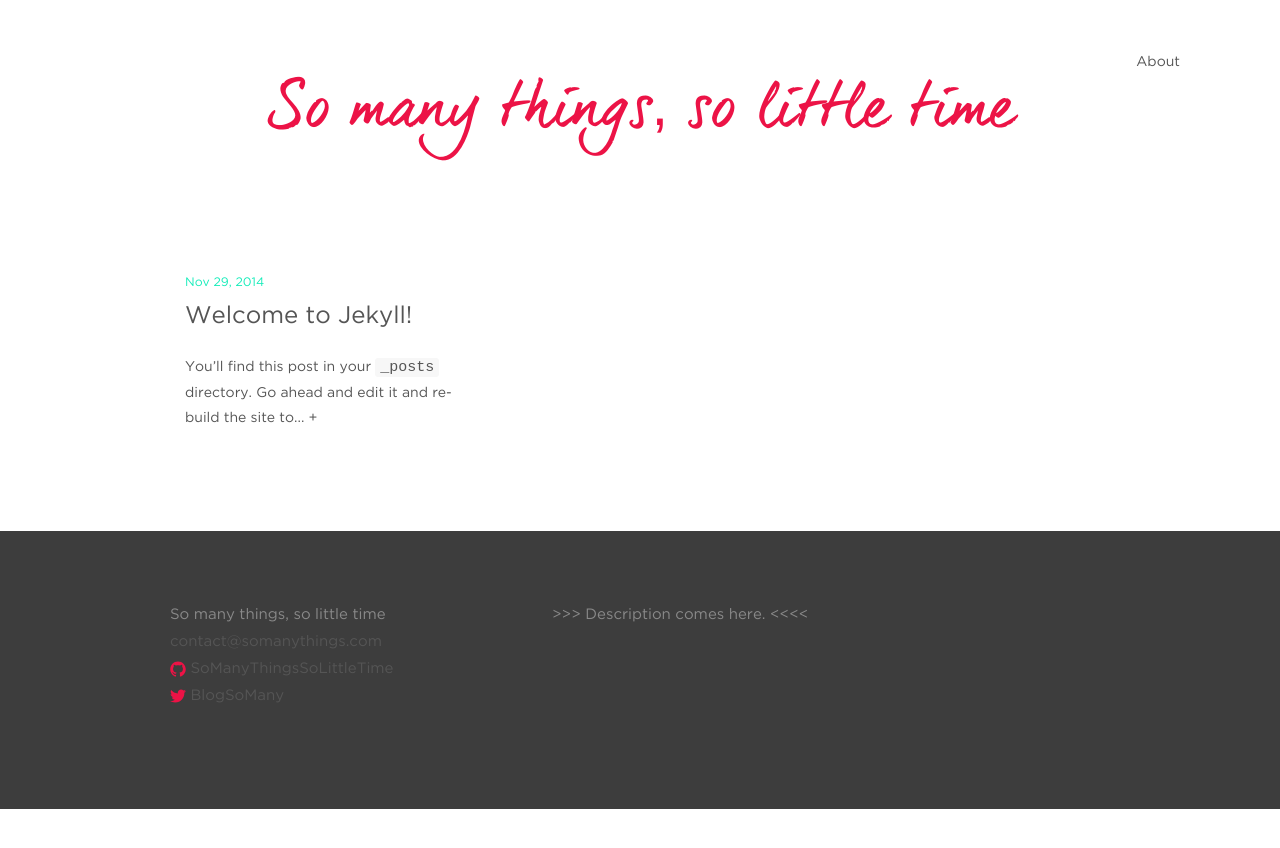
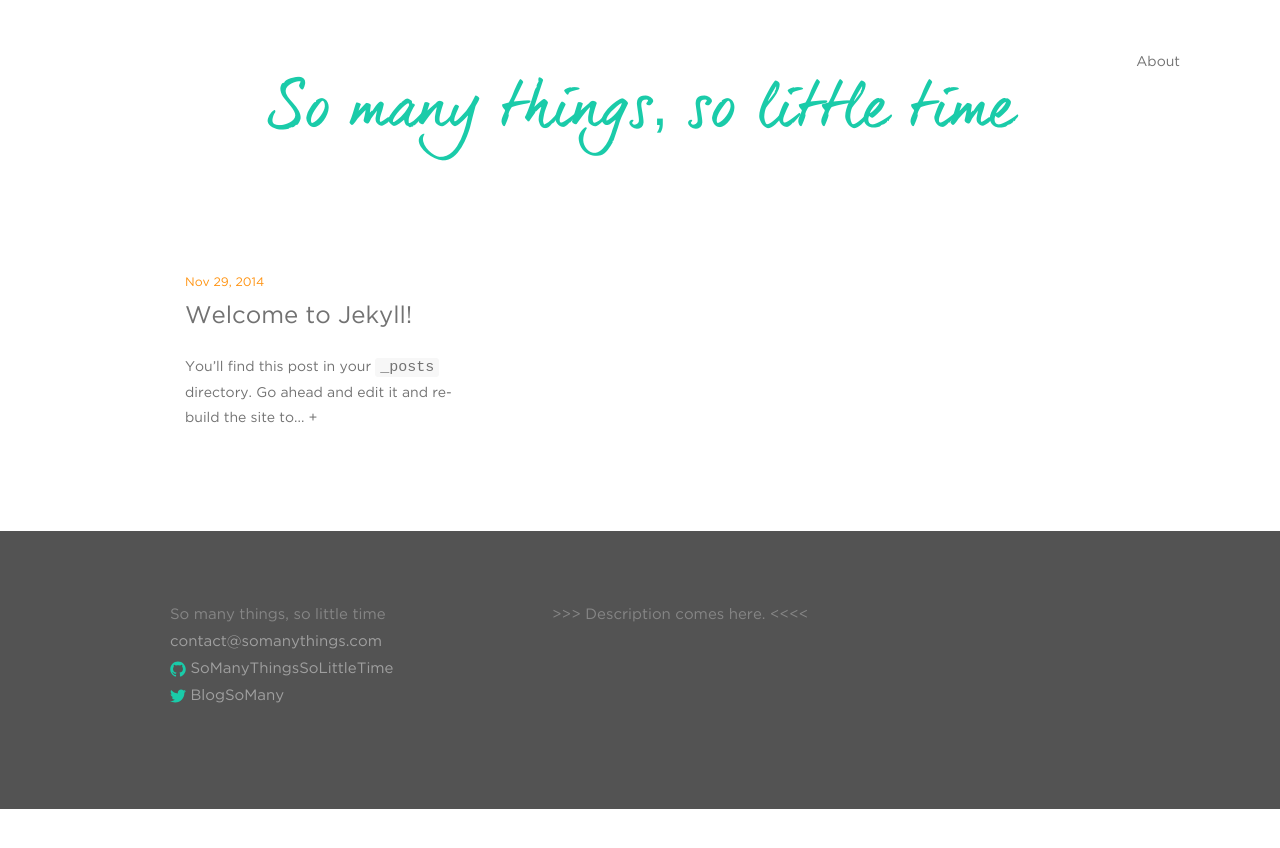
Before and after one commit to somanythingssolittletime/somanythingssolittletime.github.io, a Jekyll site: the page built from index.html, in a window 1280 px wide. Shown: the top 848 px of the page. Built offline with Jekyll 4.4.1, drawn with Linux system fonts in a browser that asks for light colours; some web fonts are replaced.

Commit message:
Defines color scheme

```diff
--- a/_sass/_base.scss
+++ b/_sass/_base.scss
@@ -97,7 +97,7 @@ a {
     }
 
     &:hover {
-        color: $rose-color;
+        color: $green-color;
     }
 }
 
@@ -108,7 +108,7 @@ a {
  */
 blockquote {
     color: $brand-color;
-    border-left: 4px solid $rose-color-light;
+    border-left: 4px solid $green-color-light;
     padding-left: $spacing-unit / 2;
     font-size: 18px;
     letter-spacing: -1px;
@@ -194,7 +194,7 @@ pre {
         vertical-align: middle;
 
         path {
-            fill: $rose-color;
+            fill: $green-color;
         }
     }
 }
--- a/_sass/_layout.scss
+++ b/_sass/_layout.scss
@@ -17,12 +17,12 @@
 
     &,
     &:visited {
-      color: $rose-color;
+      color: $green-color;
     }
     a {
         &:hover {
         text-decoration: none;
-        color: $rose-color-light;
+        color: $green-color-light;
       }
     }
 }
@@ -32,6 +32,10 @@
     float: right;
     text-align: right;
     margin: 0 100px;
+
+    a:hover {
+      color: $brand-color;
+    }
 
     .menu-icon {
         display: none;
@@ -52,7 +56,7 @@
         top: 9px;
         right: 30px;
         background-color: $background-color;
-        border: 1px solid $rose-color-light;
+        border: 1px solid $green-color-light;
         border-radius: 5px;
         text-align: right;
 
@@ -70,7 +74,7 @@
                 height: 15px;
 
                 path {
-                    fill: $rose-color-dark;
+                    fill: $green-color-dark;
                 }
             }
         }
@@ -111,6 +115,13 @@
 .social-media-list {
     list-style: none;
     margin-left: 0;
+
+    a {
+      color: $grey-color-lighter;
+      &:hover {
+        color: $green-color;
+      }
+    }
 }
 
 .footer-col-wrapper {
@@ -246,7 +257,7 @@
 
 #read-more {
   a {
-    &:visited { color: $rose-color; }
+    &:visited { color: $green-color; }
     &:hover { color: $brand-color; }
   }
 }
--- a/public/css/main.scss
+++ b/public/css/main.scss
@@ -38,16 +38,17 @@ $base-line-height: 1.8;
 
 $spacing-unit:     30px;
 
-$text-color:       #555;
-$background-color: #fff;
-$brand-color:      #13ecb9;
+$text-color:       #727272;
+$background-color: #FFF;
+$brand-color:      #FF9311;
 
-$rose-color:       #ec1346;
-$rose-color-light: #e62c59;
-$rose-color-dark:  #d10735;
+$green-color:       #1ACBA9;
+$green-color-light: lighten($green-color, 10%);
+$green-color-dark:  darken($green-color, 10%);
 
-$grey-color:       #3D3D3D;
-$grey-color-light: #898989;
+$grey-color:         #535353;
+$grey-color-light:   lighten($grey-color, 20%);
+$grey-color-lighter: lighten($grey-color, 30%);
 
 // Width of the content area
 $content-width:    1000px;
```
